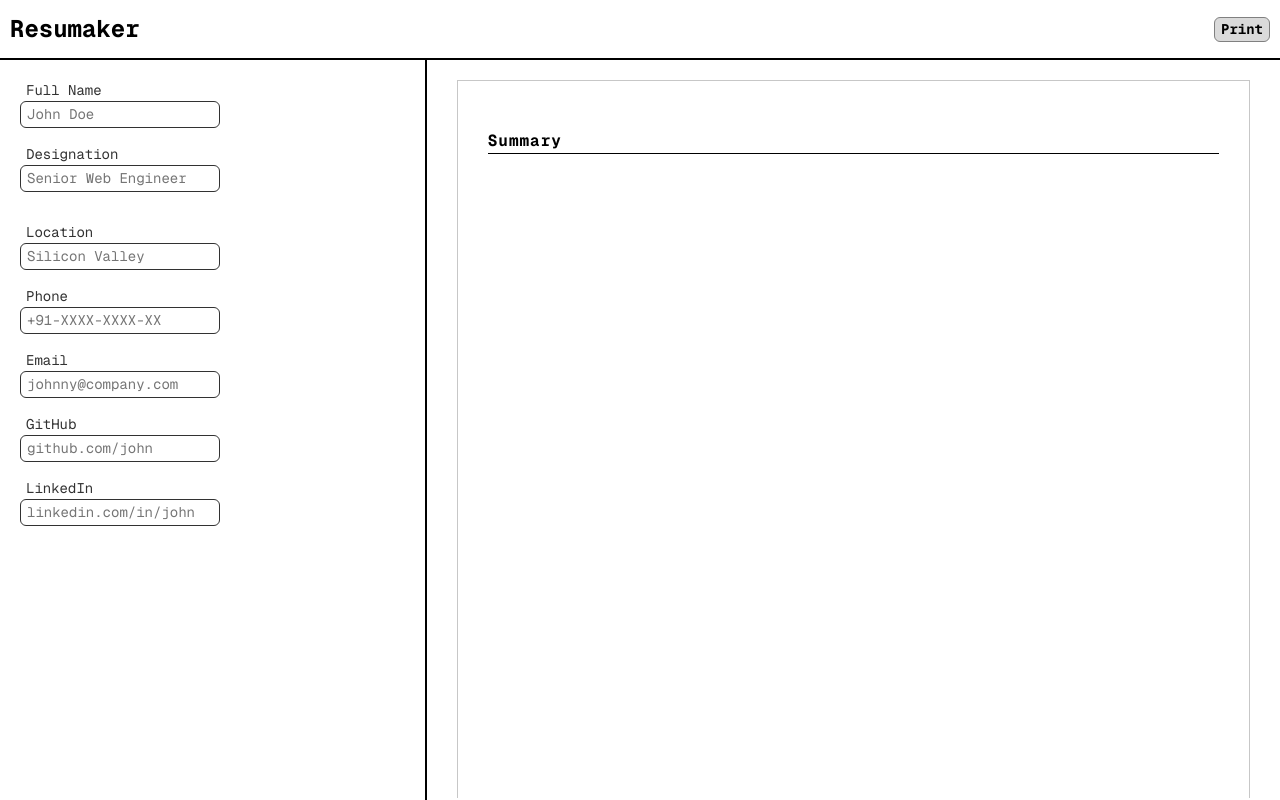
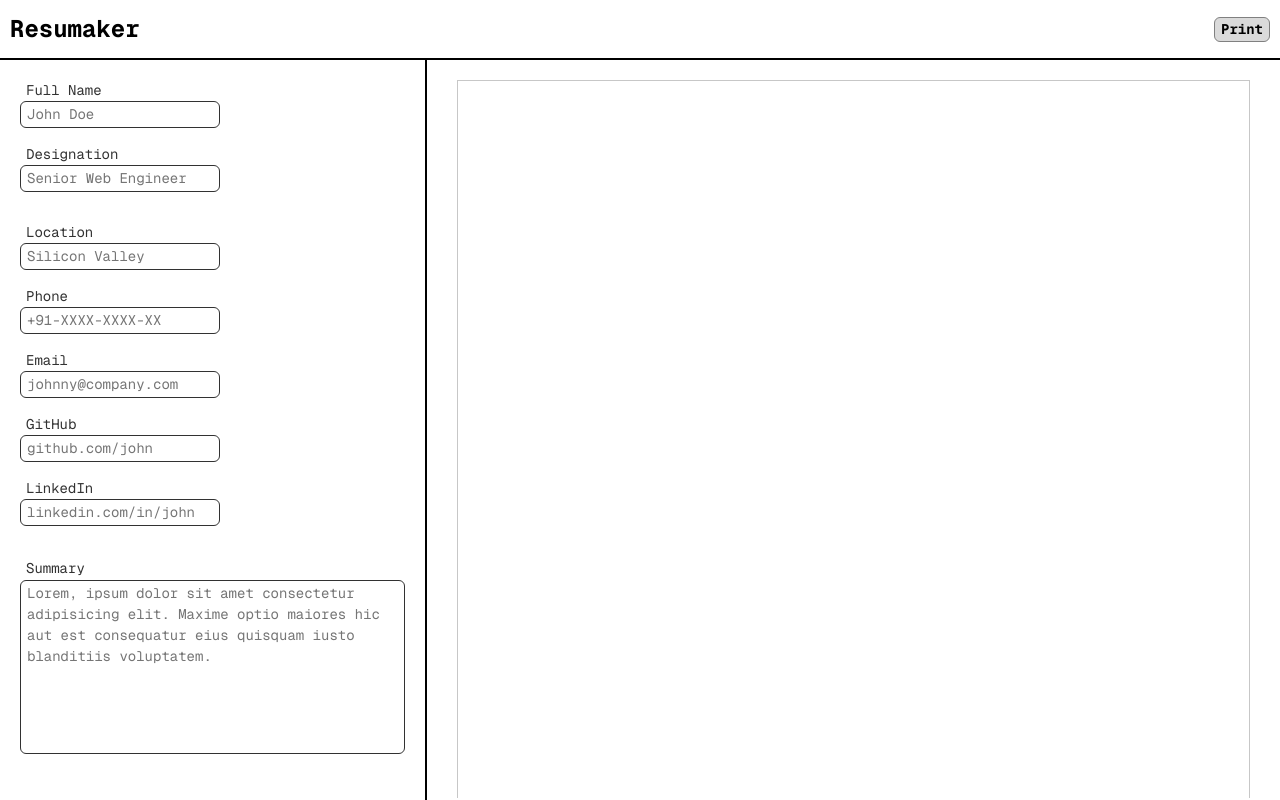
Before and after one commit to miryarik/resumaker, a React (Vite) app: page / in a window 1280 px wide. Built offline with nearby package versions, Linux system fonts and the light colour scheme.

Commit message:
added textfield component

```diff
--- a/src/App.jsx
+++ b/src/App.jsx
@@ -4,6 +4,7 @@ import InputField from "./components/InputField";
 import InputGroup from "./components/InputGroup";
 import { Navbar } from "./components/Navbar";
 import Resume from "./components/Resume";
+import TextField from "./components/TextField";
 
 function App() {
     const [fullName, setFullName] = useState("");
@@ -13,6 +14,7 @@ function App() {
     const [email, setEmail] = useState("");
     const [github, setGithub] = useState("");
     const [linkedin, setLinkedin] = useState("");
+    const [summary, setSummary] = useState("");
 
     return (
         <>
@@ -83,6 +85,16 @@ function App() {
                             setValue={setLinkedin}
                         />
                     </InputGroup>
+
+                    <TextField
+                        label={"Summary"}
+                        id={"summary"}
+                        placeholder={
+                            "Lorem, ipsum dolor sit amet consectetur adipisicing elit. Maxime optio maiores hic aut est consequatur eius quisquam iusto blanditiis voluptatem."
+                        }
+                        value={summary}
+                        setValue={setSummary}
+                    />
                 </div>
                 <Resume
                     fullName={fullName}
@@ -92,6 +104,7 @@ function App() {
                     email={email}
                     github={github}
                     linkedin={linkedin}
+                    summary={summary}
                 />
             </main>
         </>
--- a/src/components/Resume.jsx
+++ b/src/components/Resume.jsx
@@ -120,10 +120,12 @@ const Resume = ({
                     linkInfo={linkInfo}
                 />
 
-                <div className={styles.Summary}>
-                    <h4>Summary</h4>
-                    <p>{summary}</p>
-                </div>
+                {summary && (
+                    <div className={styles.Summary}>
+                        <h4>Summary</h4>
+                        <p>{summary}</p>
+                    </div>
+                )}
             </div>
         </div>
     );
--- /dev/null
+++ b/src/components/TextField.jsx
@@ -0,0 +1,20 @@
+import styles from "../styles/TextField.module.css";
+
+const TextField = ({ value, setValue, label, id, placeholder }) => {
+    return (
+        <label htmlFor={id} className={styles.TextField}>
+            <span className={styles.Label}>{label}</span>
+
+            <textarea
+                value={value}
+                onChange={(e) => setValue(e.target.value)}
+                id={id}
+                placeholder={placeholder}
+                maxLength={350}
+                rows={8}
+            />
+        </label>
+    );
+};
+
+export default TextField;
--- a/src/styles/InputField.module.css
+++ b/src/styles/InputField.module.css
@@ -10,12 +10,13 @@
   }
 
 
-  input {
+  input,
+  textarea {
+    width: 100%;
     font-size: 14px;
     padding: 2px 6px;
     border: rgb(50, 50, 50) 1px solid;
     border-radius: 6px;
     outline: none;
   }
-
 }
--- /dev/null
+++ b/src/styles/TextField.module.css
@@ -0,0 +1,18 @@
+.TextField {
+
+    .Label {
+        font-size: 14px;
+        margin-left: 6px;
+        color: rgb(50, 50, 50);
+    }
+
+    textarea {
+        width: 100%;
+        font-size: 14px;
+        padding: 2px 6px;
+        border: rgb(50, 50, 50) 1px solid;
+        border-radius: 6px;
+        outline: none;
+        resize: none;
+    }
+}
```
